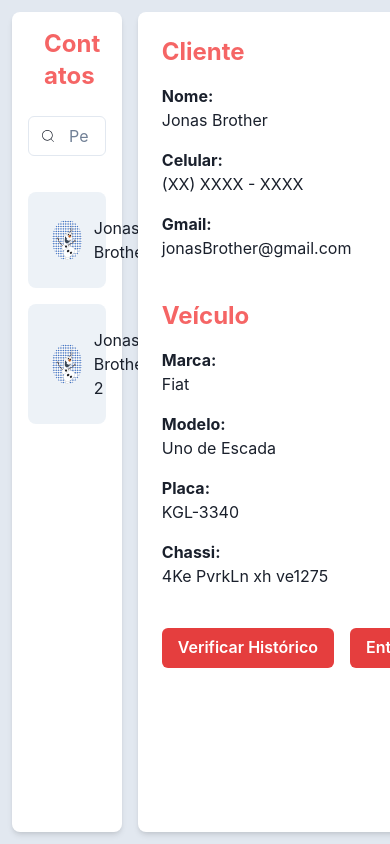
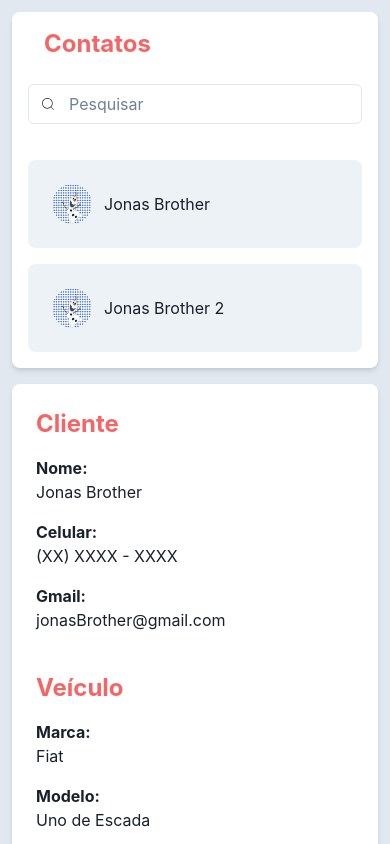
Before and after one commit to netow2005/Projeto-PI-5, a React (Vite) app: page /contato in a window 390 px wide. Built offline with nearby package versions, Linux system fonts and the light colour scheme.

Commit message:
ajustes de responsividade na tela contato

```diff
--- a/src/Clientes/Empresa/Contato/contato.jsx
+++ b/src/Clientes/Empresa/Contato/contato.jsx
@@ -21,32 +21,34 @@ const CFaUserAlt = chakra(FaUserAlt);
 function Contato() {
   return (
     <Flex
-      flexDirection="row"
+      flexDirection={{ base: "column", md: "row" }}
       width="100vw"
       height="100vh"
       backgroundColor="gray.200"
       p={3}
     >
-      {/* coluna da esquerda */}
+      {/* Coluna da Esquerda */}
       <Box
-        width="30%"
+        width={{ base: "100%", md: "35%", lg: "30%" }}
+        maxWidth="400px"
         p={4}
         backgroundColor="white"
         borderRadius="lg"
         boxShadow="md"
-        mr={4}
+        mr={{ base: 0, md: 4 }}
+        mb={{ base: 4, md: 0 }}
       >
         <Heading as="h2" size="lg" color="red.400" ps={4} mb={6}>
           Contatos
         </Heading>
         <InputGroup mb={9}>
           <InputLeftElement pointerEvents="none">
-            <CiSearch color="gray.500" /> {/* Adicionando o ícone da lupa aqui */}
+            <CiSearch color="gray.500" />
           </InputLeftElement>
           <Input type="text" placeholder="Pesquisar" />
         </InputGroup>
         <Stack spacing={4}>
-          {/* lista de contatos*/}
+          {/* Lista de Contatos */}
           <Flex
             p={6}
             borderRadius="lg"
@@ -64,7 +66,6 @@ function Contato() {
             />
             <Text ml={3}>Jonas Brother</Text>
           </Flex>
-          {/* contato */}
           <Flex
             p={6}
             borderRadius="lg"
@@ -85,7 +86,7 @@ function Contato() {
         </Stack>
       </Box>
 
-      {/* coluna da direita */}
+      {/* Coluna da Direita */}
       <Box
         flex="1"
         backgroundColor="white"
@@ -130,8 +131,13 @@ function Contato() {
             <Text>4Ke PvrkLn xh ve1275</Text>
           </Box>
 
-          <Flex justifyContent="flex-start" mt={6}>
-            <Button colorScheme="red" size="md" mr={4}>
+          <Flex
+            direction={{ base: "column", md: "row" }}
+            justifyContent={{ base: "center", md: "flex-start" }}
+            mt={6}
+            gap={4}
+          >
+            <Button colorScheme="red" size="md" mb={{ base: 2, md: 0 }}>
               Verificar Histórico
             </Button>
             <Button colorScheme="red" size="md">
@@ -140,6 +146,17 @@ function Contato() {
           </Flex>
         </Stack>
       </Box>
+
+      <style>
+        {`
+          @media (max-width: 1262px) {
+            .chakra-button {
+              width: 100%;
+              margin-bottom: 10px;
+            }
+          }
+        `}
+      </style>
     </Flex>
   );
 }
```
